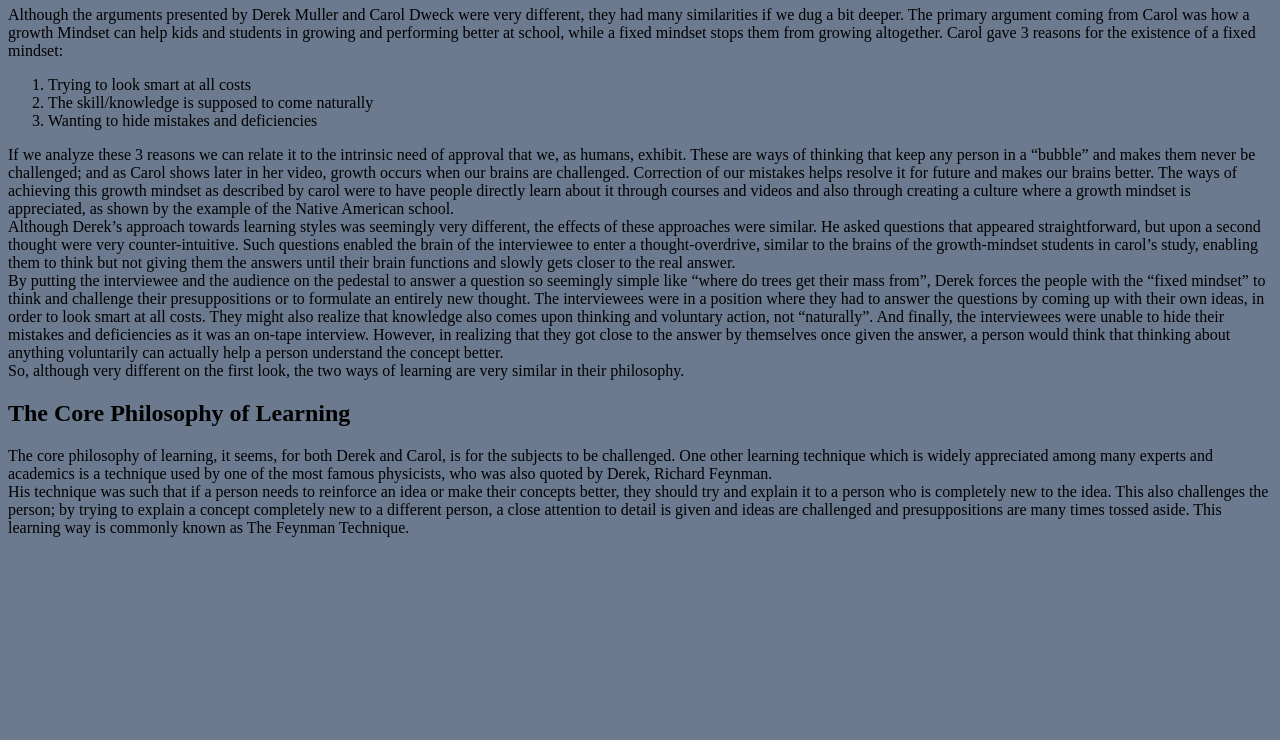
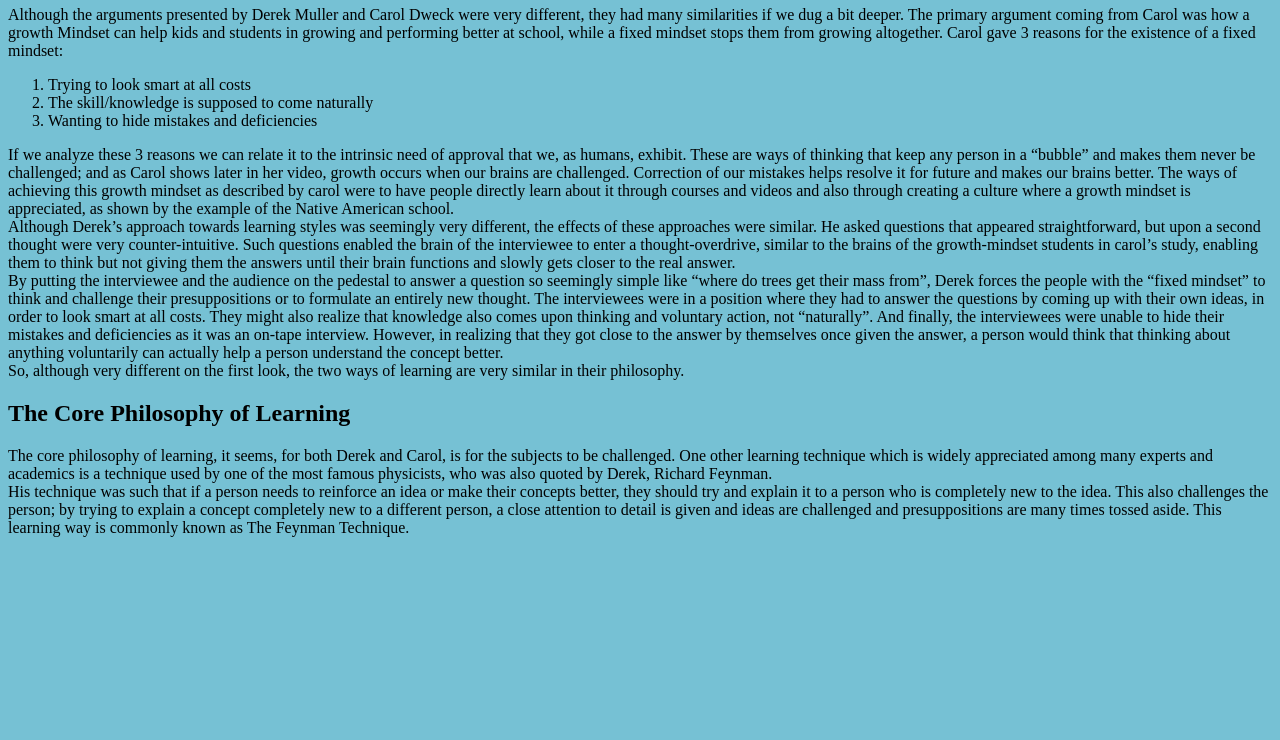
Before and after one commit to zaid-100/Learning-Styles, a plain HTML site: page index.html in a window 1280 px wide. Shown: the part 60-800 px from the top of the page. Drawn offline with Linux system fonts and the light colour scheme.

Commit message:
Update index.html

```diff
--- a/index.html
+++ b/index.html
@@ -27,7 +27,7 @@
  <head>
   <style>
   body{
-    background-color: #6B7A8F;
+    background-color: #76c1d4;
     }
   </style>
   </head>
```
